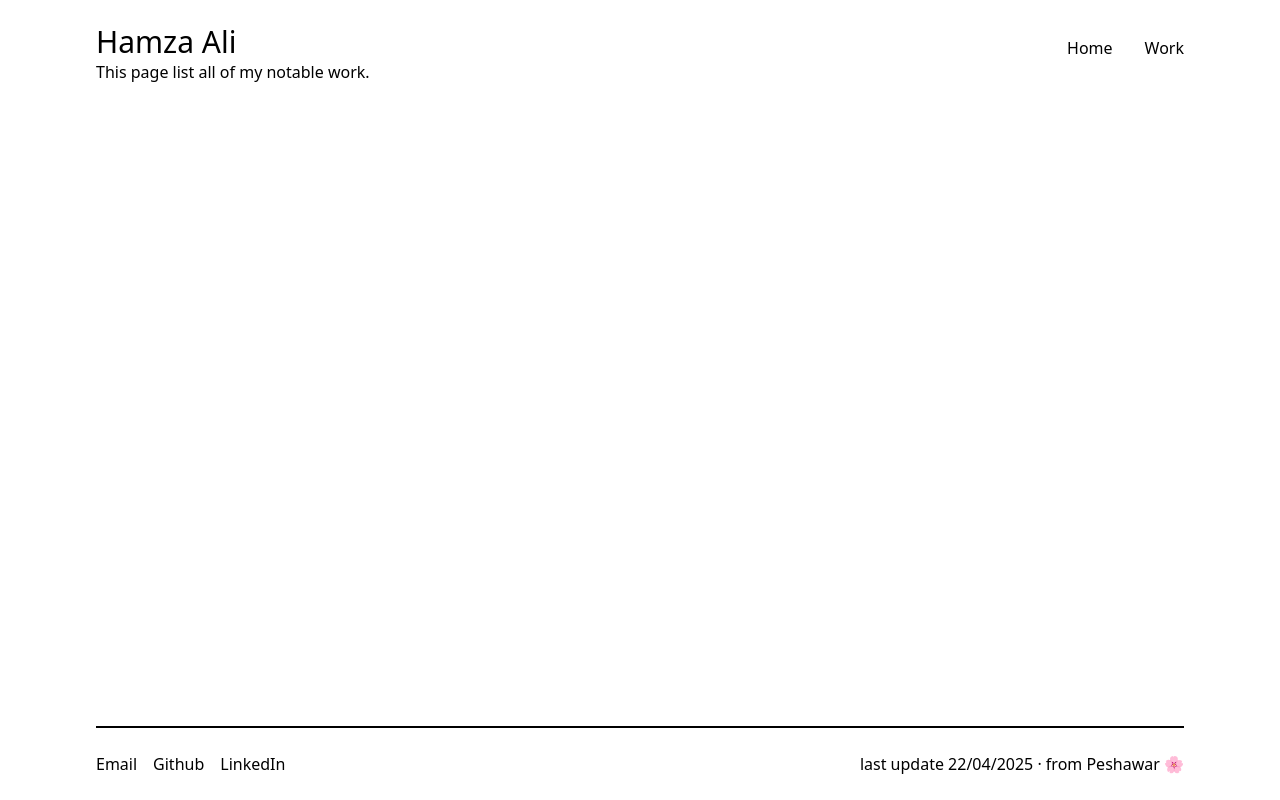
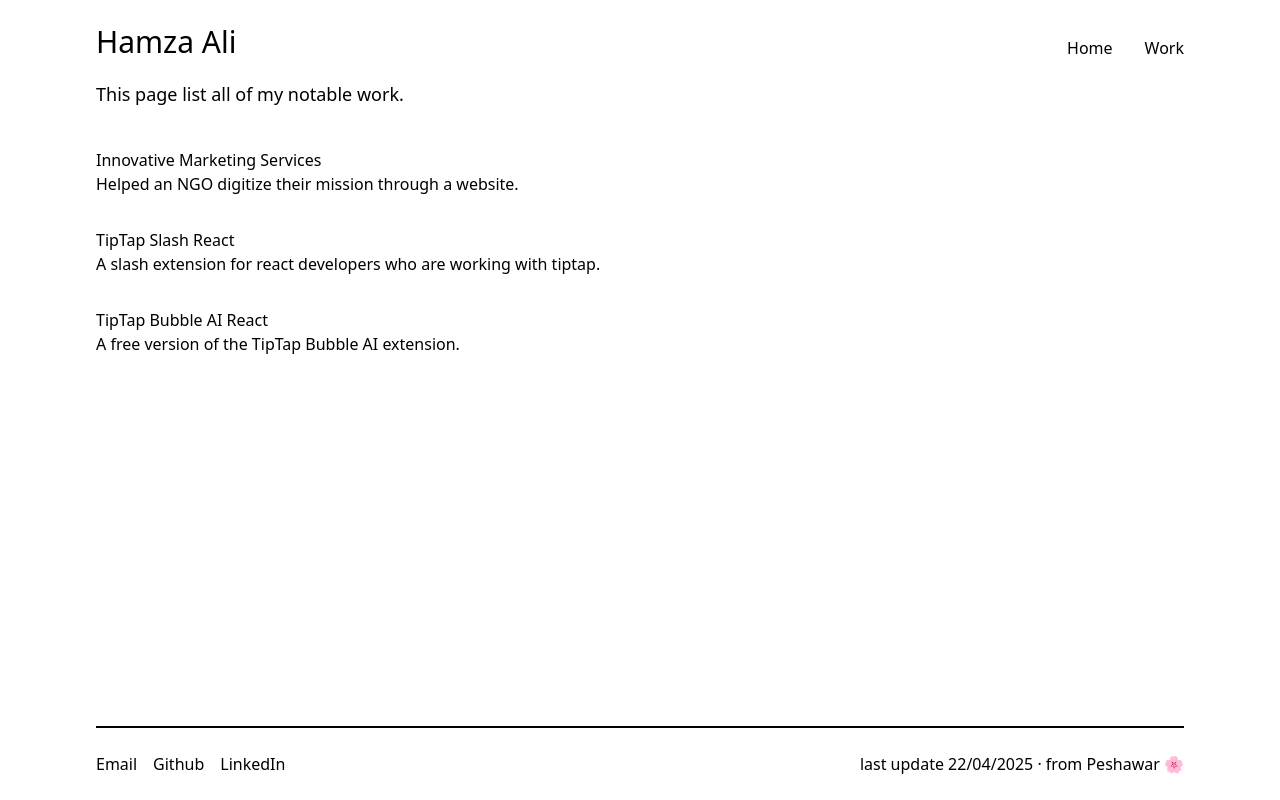
Before and after one commit to hamza2001-max/my-portfolio, a Next.js app: page /work in a window 1280 px wide. Built offline with nearby package versions, Linux system fonts and the light colour scheme.

Commit message:
First release

```diff
--- a/src/app/_home/components/Introduction.tsx
+++ b/src/app/_home/components/Introduction.tsx
@@ -8,7 +8,7 @@ const Introduction = () => {
         <div className="w sm:w-[530px] space-y-3">
           <h2 className="text-2xl">Full Stack Developer</h2>
           <p className="text-lg">
-            I have experience working with frameworks like Next.js and Laravel.
+            Experienced in working with frameworks like Next.js and Laravel.
             Over time, I’ve worked across a wide range of technology stacks,
             including the MERN stack.
           </p>
--- a/src/app/_include/Footer.tsx
+++ b/src/app/_include/Footer.tsx
@@ -1,16 +1,25 @@
-import Link from "next/link"
+import Link from "next/link";
 
 const Footer = () => {
   return (
     <footer className="py-3 lg:py-6 flex flex-col md:flex-row space-y-3 md:space-y-0 md:justify-between border-t-2 border-black">
-        <div className="space-x-4">
-            <Link href={"mailto:hamzaalituri5159@gmail.com"}>Email</Link>
-            <Link href={"https://github.com/hamza2001-max/"}>Github</Link>
-            <Link href={"https://www.linkedin.com/in/hamza-ali-9351a1350/"}>LinkedIn</Link>
-        </div>
-        <p>last update 22/04/2025 · from Peshawar 🌸</p>
+      <div className="space-x-4">
+        <Link href={"mailto:hamzaalituri5159@gmail.com"} target="_blank">
+          Email
+        </Link>
+        <Link href={"https://github.com/hamza2001-max/"} target="_blank">
+          Github
+        </Link>
+        <Link
+          href={"https://www.linkedin.com/in/hamza-ali-9351a1350/"}
+          target="_blank"
+        >
+          LinkedIn
+        </Link>
+      </div>
+      <p>last update 22/04/2025 · from Peshawar 🌸</p>
     </footer>
-  )
-}
+  );
+};
 
-export default Footer
+export default Footer;
--- a/src/app/work/page.tsx
+++ b/src/app/work/page.tsx
@@ -1,7 +1,32 @@
+import Link from "next/link";
+
 const page = () => {
   return (
-    <div>This page list all of my notable work.</div>
-  )
-}
+    <section className="my-5">
+      <h3 className="mb-10 text-lg">This page list all of my notable work.</h3>
+      <div className="space-y-8 w-fit">
 
-export default page
+      <div>
+        <h5 className="font-medium">Innovative Marketing Services</h5>
+        <p>Helped an NGO digitize their mission through a website.</p>
+      </div>
+        <div>
+      <Link href={"https://www.npmjs.com/package/tiptap-slash-react?activeTab=readme"} target="_blank">
+
+        <h5 className="font-medium">TipTap Slash React</h5>
+        <p>A slash extension for react developers who are working with tiptap.</p>
+      </Link>
+        </div>
+        <div>
+
+      <Link href={"https://www.npmjs.com/package/tiptap-slash-react?activeTab=readme"} target="_blank">
+        <h5 className="font-medium">TipTap Bubble AI React</h5>
+        <p>A free version of the TipTap Bubble AI extension.</p>
+      </Link>
+        </div>
+      </div>
+    </section>
+  );
+};
+
+export default page;
```
